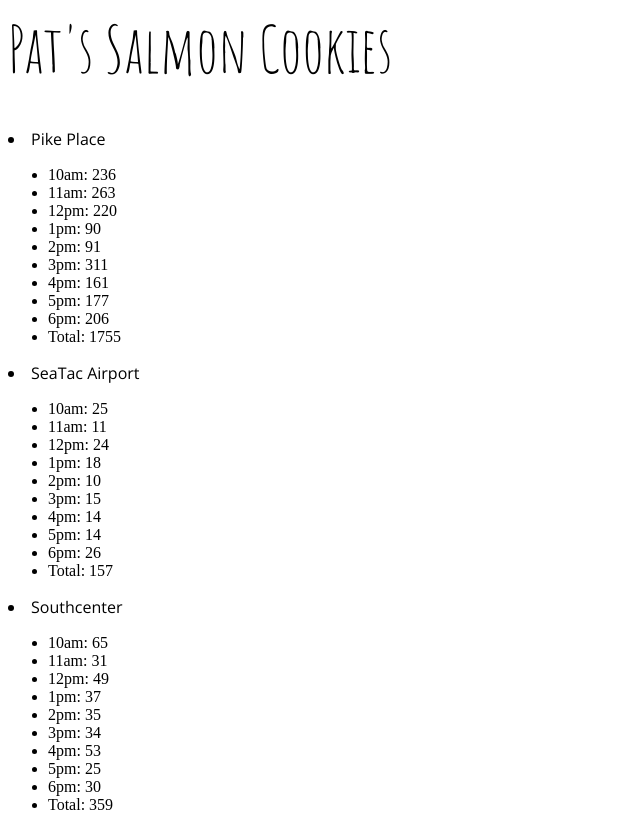
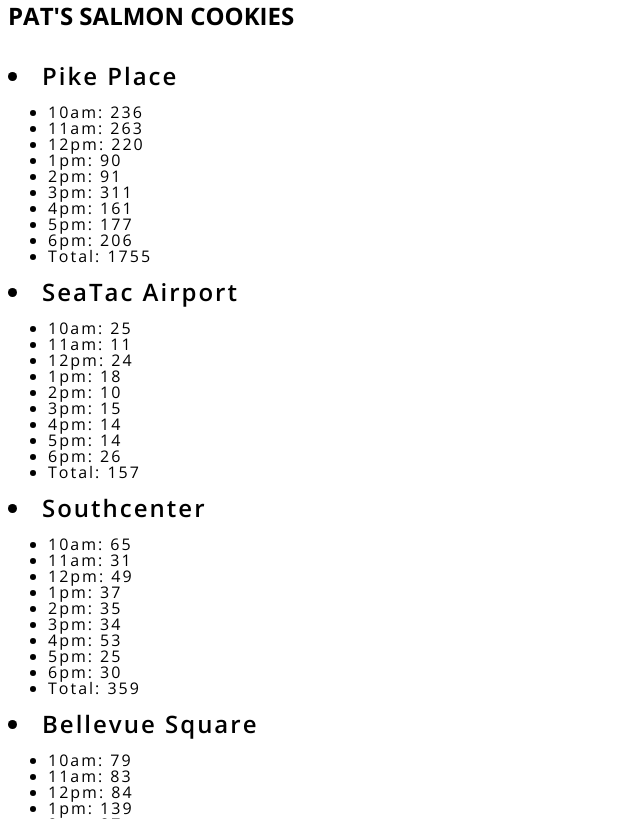
Before and after one commit to sarahltwong/codefellows201-cookie-stand, a plain HTML site: page index.html in a window 1280 px wide. Shown: the top 819 px of the page, without its empty margins (0-640 px from the left). Drawn offline with nearby package versions, Linux system fonts and the light colour scheme; a web font is replaced by a local one.

Commit message:
updated some css

```diff
--- a/app.js
+++ b/app.js
@@ -37,16 +37,18 @@
 Location.prototype.generatePrintedList = function () {
   var ulEl = document.createElement("ul");
   var liEl = document.createElement("li");
-  liEl.className = "h1";
+  liEl.className = "storeName";
   liEl.textContent = this.locationName;
   printedListEl.appendChild(liEl);
   for (hour in this.hoursOpen) {
     liEl = document.createElement("li");
     liEl.textContent = this.hoursOpen[hour] + ": " + this.cookiesSoldPerHour[hour];
+    liEl.className = "storeInfo";
     ulEl.appendChild(liEl);
   }
   liEl = document.createElement("li");
   liEl.textContent = "Total: " + this.dailyCookiesSold;
+  liEl.className = "storeInfo";
   ulEl.appendChild(liEl);
   printedListEl.appendChild(ulEl);
 };
--- a/index.html
+++ b/index.html
@@ -1,14 +1,15 @@
 <!DOCTYPE html>
 <html>
   <head>
-    <link rel="stylesheet" type="text/css" href="style.css" >
-    <link href='https://fonts.googleapis.com/css?family=Amatic+SC' rel=stylesheet type='text/css'>
-    <link href='https://fonts.googleapis.com/css?family=Open+Sans:600,300,400' rel='stylesheet' type='text/css'>
+    <link rel="stylesheet" type="text/css" href="style.css">
+    <link href='https://fonts.googleapis.com/css?family=Open+Sans:700,300,400,600' rel='stylesheet' type='text/css'>
+    <link href='https://fonts.googleapis.com/css?family=Halant:400,300' rel='stylesheet' type='text/css'>
+    <link href='https://fonts.googleapis.com/css?family=Lora:700' rel='stylesheet' type='text/css'>
     <meta charset="utf-8">
     <title>Pat's Salmon Cookies</title>
   </head>
   <body>
-    <header>Pat's Salmon Cookies</header>
+    <header id = "productName">Pat's Salmon Cookies</header>
     <br>
     <h1 class = "h1"></h1>
     <section id = "printedList"></section>
--- a/style.css
+++ b/style.css
@@ -1,9 +1,30 @@
-header {
-  font-family: "Amatic SC",cursive;
-  font-size: 400%;
-}
+
 
 .h1 {
   font-family: "Open Sans", sans-serif;
   font-weight: 300;
 }
+
+#productName {
+  font-family: "Open Sans",sans-serif;
+  font-weight: 700;
+  font-size: 150%;
+  line-height: 70%;
+  text-transform: uppercase;
+}
+
+.storeName {
+  font-family: "Open Sans",sans-serif;
+  font-weight: 600;
+  font-size: 150%;
+  letter-spacing: 2px;
+  line-height: 100%;
+}
+
+.storeInfo {
+  font-family: "Open Sans",sans-serif;
+  font-weight: 300;
+  font-size: 100%;
+  letter-spacing: 2px;
+  line-height: 100%;
+}
```
